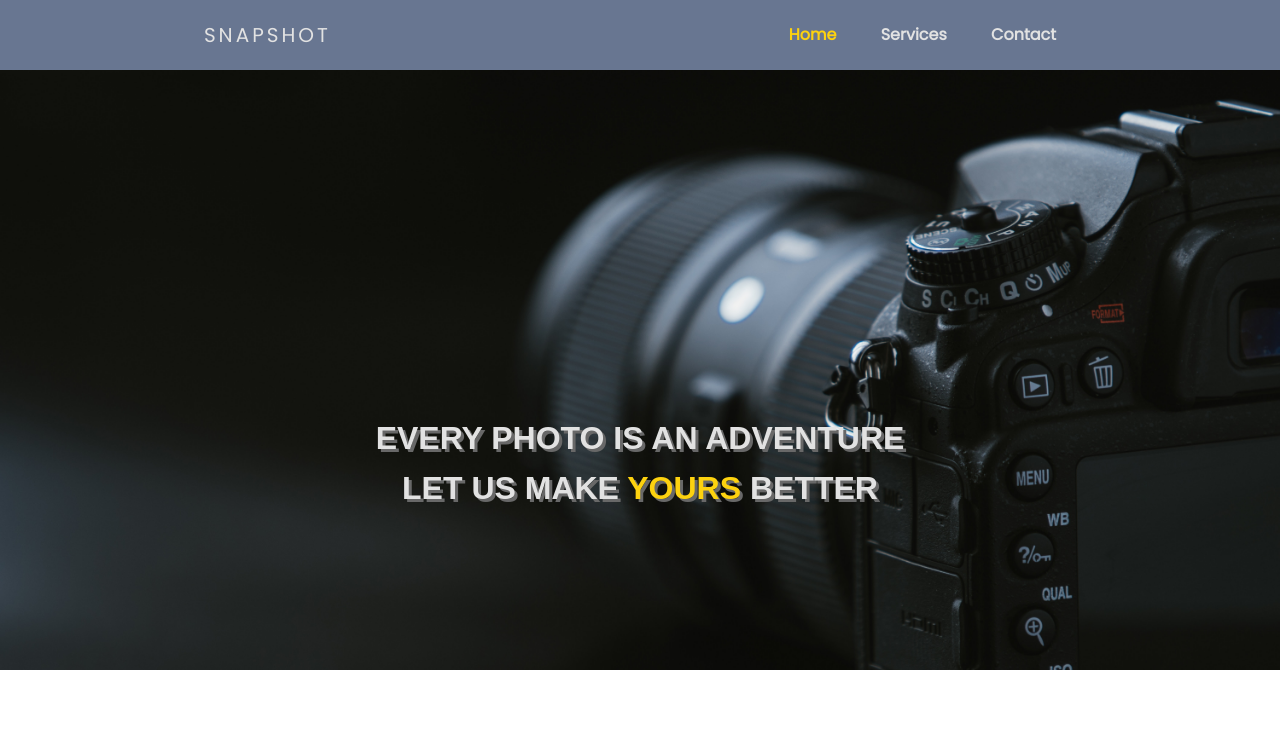
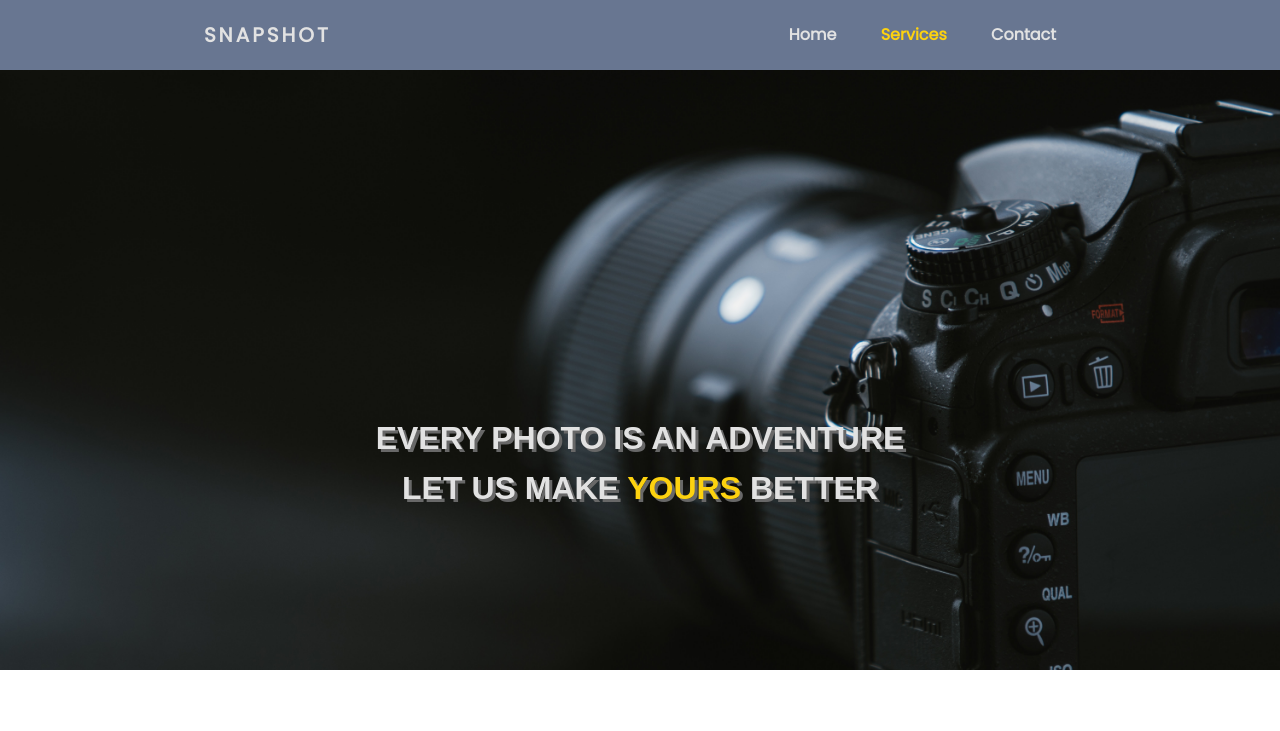
Before and after one commit to thoang05/snapshot, a plain HTML site: page index.html in a window 1280 px wide. Shown: the top 731 px of the page. Drawn offline with Linux system fonts and the light colour scheme.

Commit message:
Update index.html

```diff
--- a/index.html
+++ b/index.html
@@ -18,14 +18,14 @@
 <body>
   <nav>
     <div class="logo">
-      <a  href="index.html">Snapshot</a>
+      <h4><a href="index.html">Snapshot</a></h4>
     </div>
     <div class="hamburger">
       <label for="toggle">&#9776;</label>
       <input type="checkbox" id="toggle"/>
       <div class="nav-links">
-        <a class="current"href="index.html">Home</a>
-        <a href="services.html">Services</a>
+        <a href="index.html">Home</a>
+        <a class="current" href="services.html">Services</a>
         <a href="contact.html">Contact</a>
       </div>
     </div>
```
